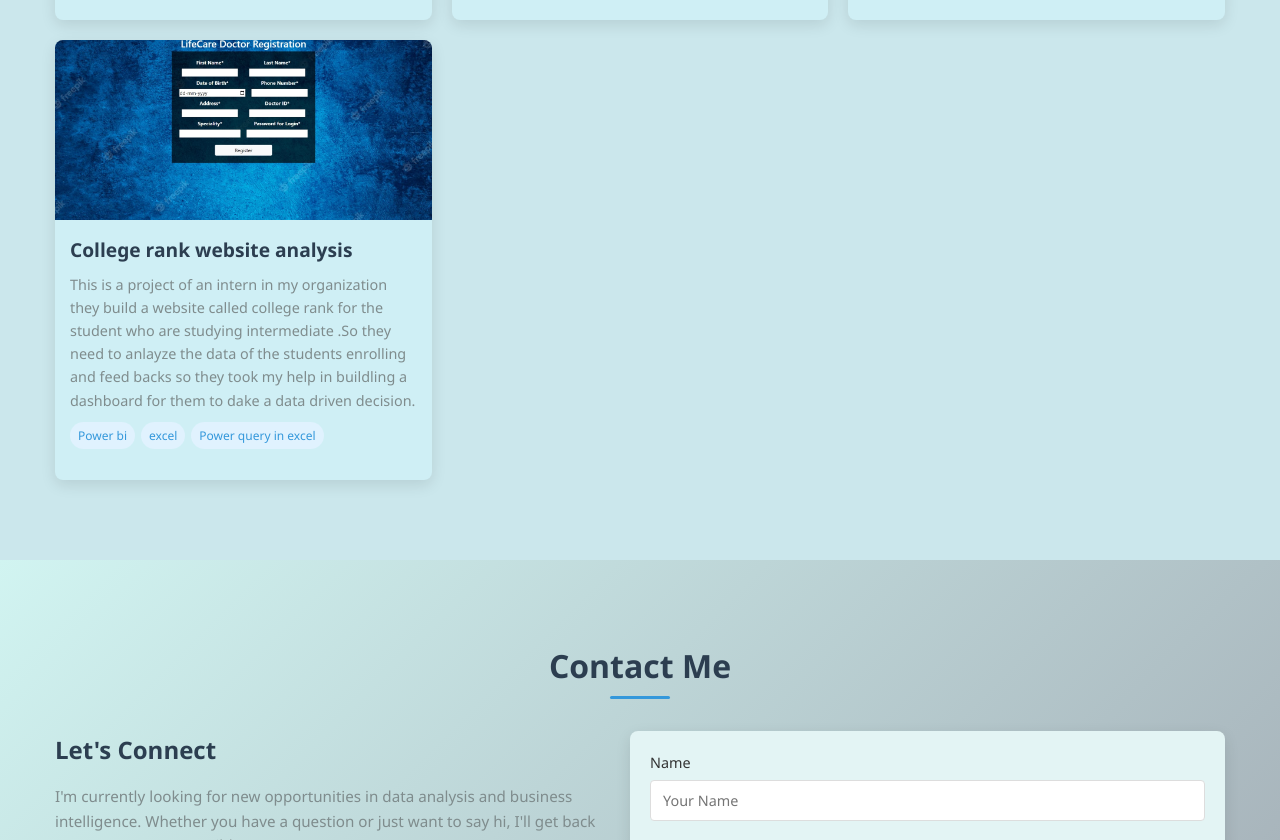
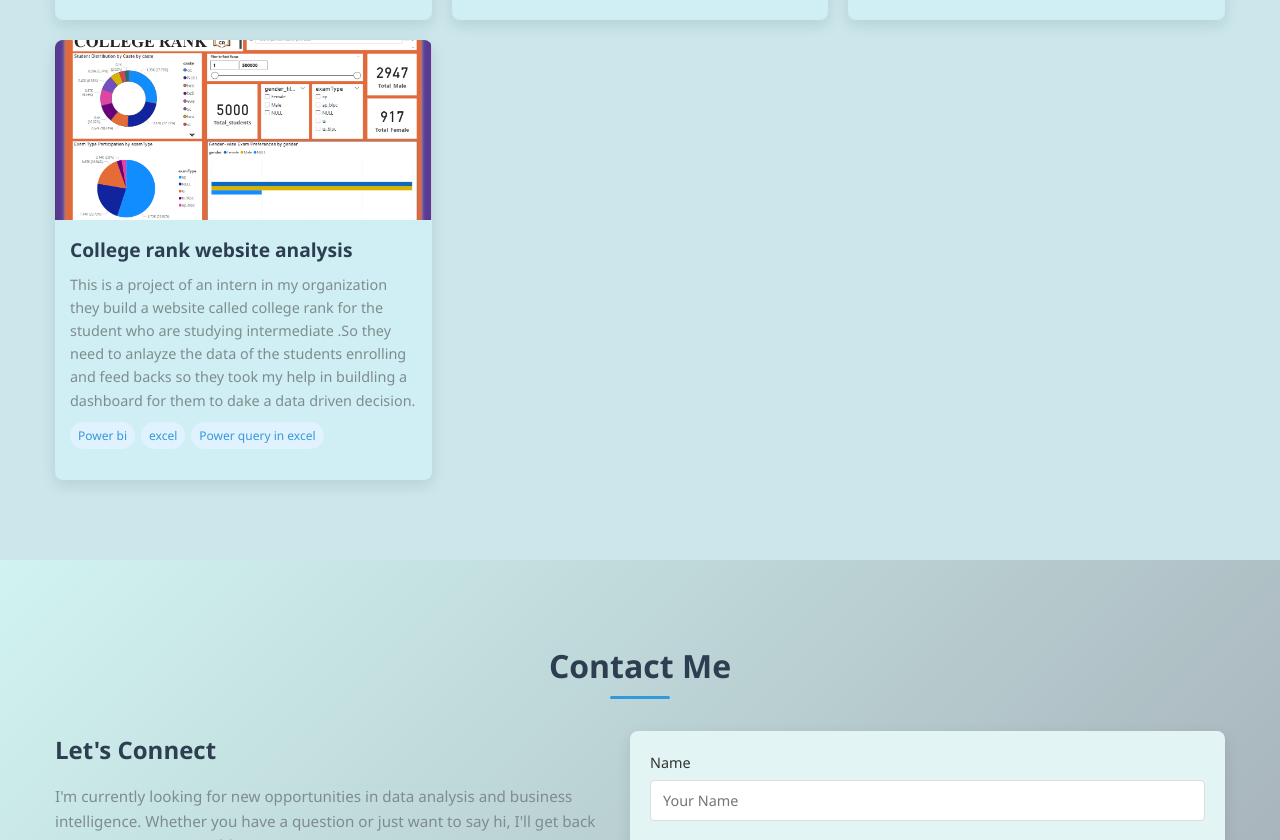
Before and after one commit to shaik-shajid/my_portfolio, a plain HTML site: page index.html in a window 1280 px wide. Shown: the part 3840-4680 px from the top of the page. Drawn offline with Linux system fonts and the light colour scheme.

Commit message:
commit commit commit

```diff
--- a/index.html
+++ b/index.html
@@ -1296,7 +1296,7 @@
                 </div>
                 <div class="project-card">
                     <div class="project-image">
-                        <img src="hospital_project.jpeg" alt="students dashboard analysis">
+                        <img src="Screenshot 2025-06-11 001023.png" alt="students dashboard analysis">
                     </div>
                     <div class="project-info">
                         <h3>College rank website analysis</h3>
```
